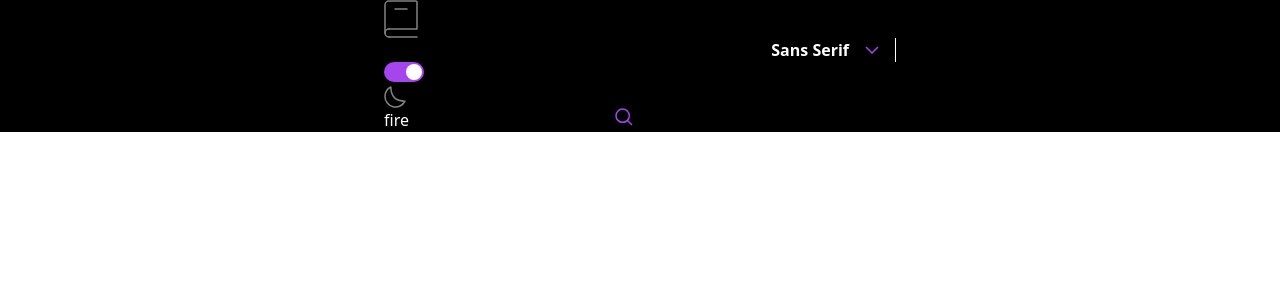
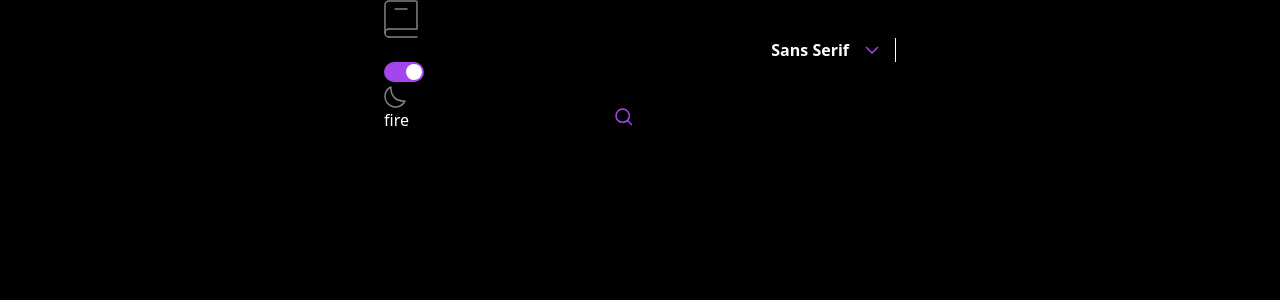
Before and after one commit to azanra/dictionary-web-app, a React (Vite) app: page / in a window 1280 px wide. Shown: the top 300 px of the page. Built offline with nearby package versions, Linux system fonts and the light colour scheme.

Commit message:
feat: set the height to viewport even if it empty

```diff
--- a/src/App.jsx
+++ b/src/App.jsx
@@ -15,7 +15,9 @@ function App() {
   return (
     <IsDarkContext value={isDark}>
       <div
-        className={`${isDark ? "bg-black text-white" : "bg-white text-black"}`}
+        className={`${
+          isDark ? "bg-black text-white" : "bg-white text-black"
+        } min-h-screen`}
       >
         <div
           className={`${dictionaryUtils.getCurrentFont(
```
